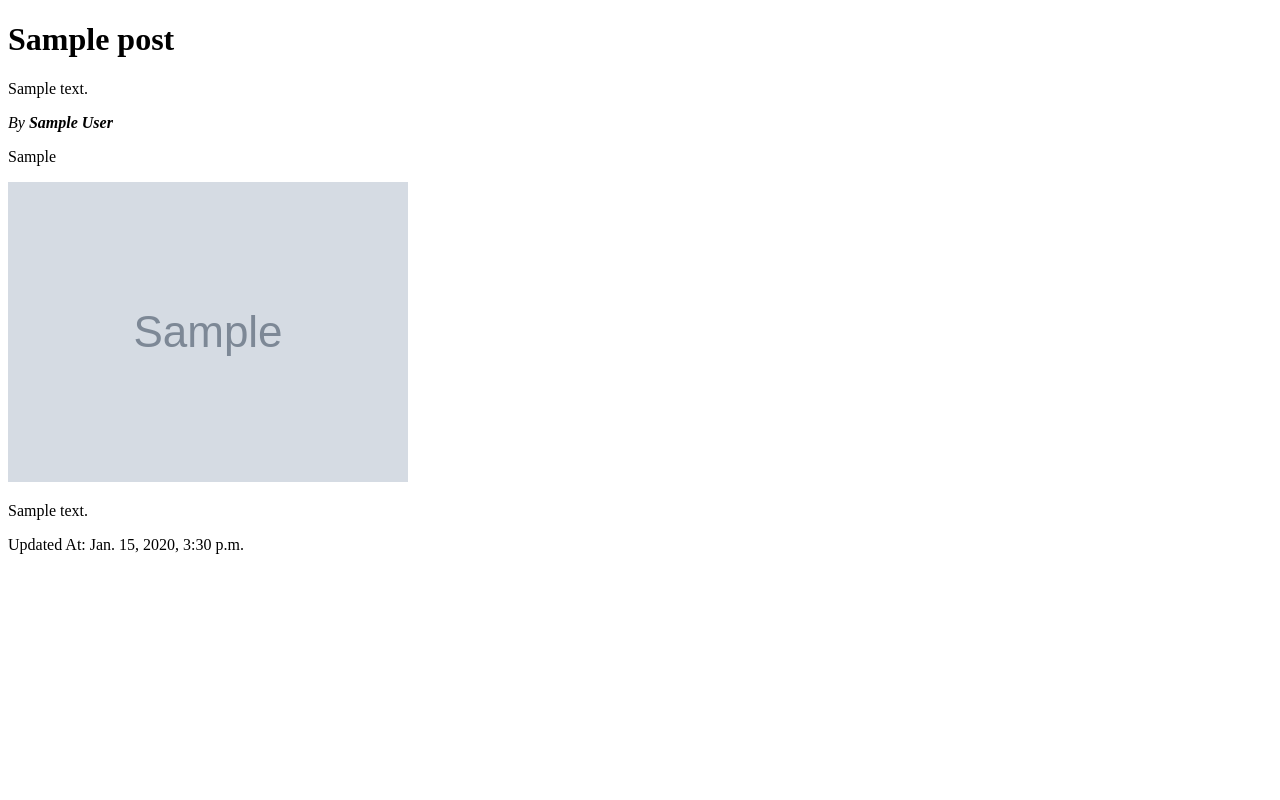
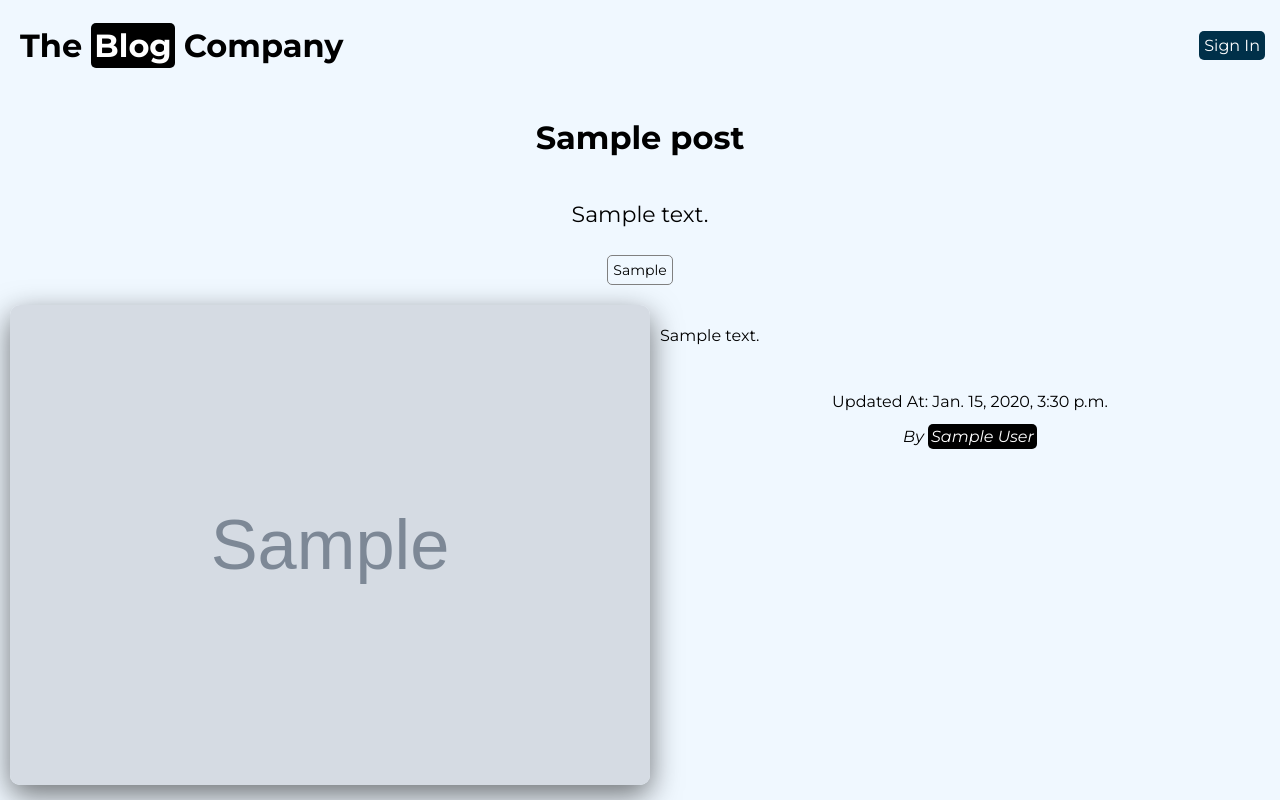
Before and after one commit to HimangshuDe/The-Blog-Co-Project, a Django app: page /blog/00000000-0000-0000-0000-000000000001/ in a window 1280 px wide. Run offline with Django 5.2, Linux system fonts and the light colour scheme; tables that the repository leaves empty hold one stand-in row (values such as "Sample post"); grey boxes marked "Sample" are stand-in pictures.

Commit message:
Finished Styling on Blog detail page.

```diff
--- /dev/null
+++ b/blog_app/static/blog_app/blog_detail.css
@@ -0,0 +1,82 @@
+@import url('https://fonts.googleapis.com/css2?family=Montserrat:ital,wght@0,100..900;1,100..900&display=swap');
+
+html, body{
+    margin: 0;
+    padding: 0;
+    box-sizing: border-box;
+    font-family: 'Montserrat', sans-serif;
+    background:#f0f8ff;
+}
+
+/* Utility Class */
+.bg-black{
+    background: #000;
+    color: #fff;
+    border-radius: 5px;
+    padding: 3px;
+}
+
+.clr{
+    clear: both;
+}
+
+/* Post Heading */
+.post-heading{
+    padding: 5px;
+    display: flex;
+    flex-direction: column;
+}
+
+.post-heading h1,
+.post-heading #excerpt
+{
+    align-self: center;
+}
+
+#excerpt{
+    font-size: 22px;
+}
+
+.post-content{
+    word-break: break-all;
+    line-break: anywhere;
+    padding: 15px;
+}
+
+.post-heading #author{
+    align-self: center;
+}
+
+/* Post-Tags */
+.post-tags{
+    display: flex;
+    align-self: center;
+}
+
+.post-tags p{
+    padding: 5px;
+    margin: 5px;
+    font-size: 14px;
+    border: 1px solid grey;
+    border-radius: 5px;
+}
+
+/* Post Image */
+.post-image{
+    width: 640px;
+    height: auto;
+}
+
+.post-image img{
+    width: 100%;
+    height: auto;
+    float: left;
+    margin: 10px;
+    box-shadow: 0 10px 30px #0000008c;
+    border-radius: 10px;
+}
+
+/* Post metadata */
+#post-metadata{
+    text-align: center;
+}
--- /dev/null
+++ b/blog_app/static/blog_app/includes/header.css
@@ -0,0 +1,30 @@
+/* For header */
+header{
+    display: flex;
+    padding: 5px !important;
+    justify-content: space-between;
+    align-items: center;
+}
+
+header h1 a{
+    background: none;
+    color: #000;
+    text-decoration: none;
+}
+
+header a{
+    padding: 5px;
+    margin: 0 10px;
+    background: #003049;
+    border-radius: 5px;
+    text-decoration: none;
+    color: #fff;
+}
+
+/* Dependent Utility Class */
+.bg-black{
+    background: #000;
+    color: #fff;
+    border-radius: 5px;
+    padding: 3px;
+}
--- a/blog_app/templates/blog_app/blog_detail.html
+++ b/blog_app/templates/blog_app/blog_detail.html
@@ -1,16 +1,20 @@
+{% extends "base.html" %}
 {% load static %}
-<!DOCTYPE html>
-<html lang="en">
-<head>
-    <meta charset="UTF-8">
-    <meta name="viewport" content="width=device-width, initial-scale=1.0">
-    <title>{{post.title}}</title>
-</head>
-<body>
+
+{% block page_title %}{{post.title}}{% endblock page_title %}
+
+{% block css_files %}
+<link rel="stylesheet" href="{% static "blog_app/blog_detail.css" %}">
+<link rel="stylesheet" href="{% static "blog_app/includes/header.css" %}">
+{% endblock css_files %}
+
+{% block page_content %}
+    {% include "blog_app/includes/header.html" %}
+
     <div class="post-heading">
         <h1>{{post.title}}</h1>
-        <p>{{post.excerpt}}</p>
-        <p><i>By <strong>{{ post.creator }}</strong></i></p>
+        <p id='excerpt'>{{post.excerpt}}</p>
+
         <div class="post-tags">
             {% for tags in post.tag.all %}
                 <p>{{tags.caption}}</p>
@@ -24,14 +28,14 @@
             </div>
             <div class="post-content">
                 <p>
-                    {{post.content}}
+                    {{post.content|linebreaksbr}}
                 </p>
             </div>
         </section>
         <div class="space"></div>
-        <section id="post-datetime">
+        <section id="post-metadata">
             <p>Updated At: <time>{{post.update_at}}</time></p>
+            <p id="author"><i>By <span class='bg-black'>{{ post.creator }}</span></i></p>
         </section>
     </main>
-</body>
-</html>
+{% endblock page_content %}
--- /dev/null
+++ b/blog_app/templates/blog_app/includes/header.html
@@ -0,0 +1,10 @@
+<header>
+    <h1><a href="{% url "index" %}">The <span class="bg-black">Blog</span> Company</a></h1>
+    <div class="header-group">
+        {% if not request.user.is_authenticated %}
+            <a href="{% url 'login' %}">Sign In</a>
+        {% else %}
+            <p>Hello! The <span class="bg-black">{{request.user}}</span><a href="{% url "logout" %}">Sign Out</a></p>
+        {% endif %}
+    </div>
+</header>
```
Also changed, not shown: blog_app/static/blog_app/index.css (+0 -23 lines), blog_app/templates/blog_app/index.html (+2 -10 lines).
